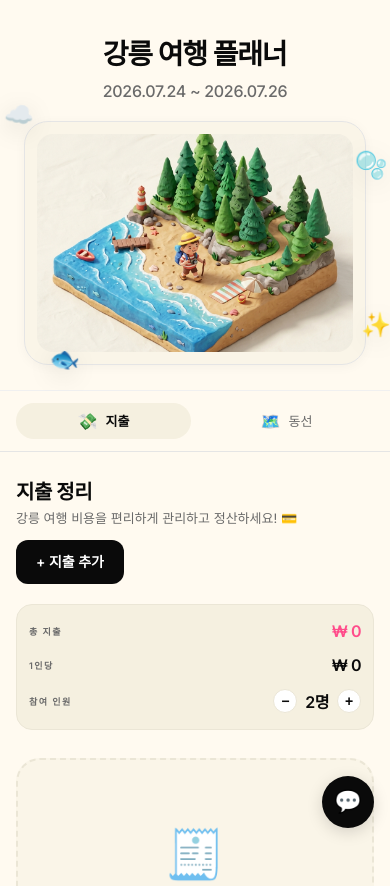
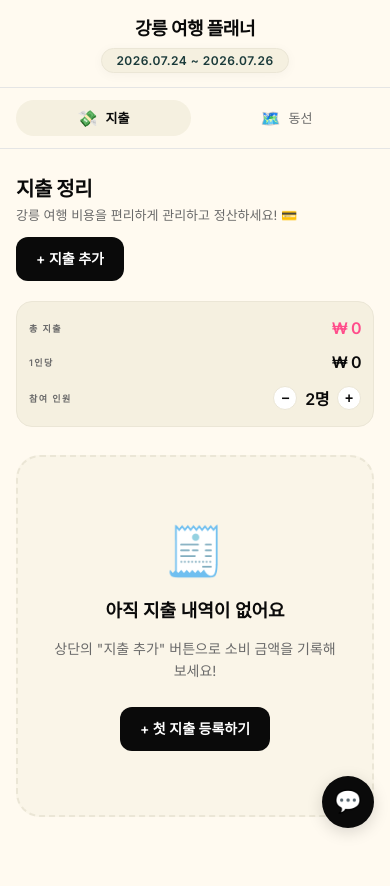
Before and after one commit to wnguds1111/gangneung_planner, a plain HTML site: page index.html in a window 390 px wide. Shown: the top 886 px of the page. Drawn offline with Linux system fonts and the light colour scheme; some packages are replaced by stand-ins of ours.

Commit message:
style: Clean up hero image and convert header into a compact mobile app header

```diff
--- a/app.js
+++ b/app.js
@@ -47,9 +47,6 @@ document.addEventListener("DOMContentLoaded", () => {
 
   // Auto-activate Map
   activateMap();
-
-  // Initialize interactive features
-  initHeroCardTilt();
 });
 
 // ─── Local Storage: Load / Save ───
@@ -727,44 +724,3 @@ function formatDate(dateStr) {
   const wk = ["일","월","화","수","목","금","토"][d.getDay()];
   return `${m}/${day} (${wk})`;
 }
-
-// ================================================================
-//  HERO CARD INTERACTIVE EFFECTS
-// ================================================================
-function initHeroCardTilt() {
-  const card = document.getElementById("heroCard");
-  if (!card) return;
-
-  card.addEventListener("mousemove", (e) => {
-    const rect = card.getBoundingClientRect();
-    const x = e.clientX - rect.left;
-    const y = e.clientY - rect.top;
-
-    const centerX = rect.width / 2;
-    const centerY = rect.height / 2;
-    const rotateX = ((centerY - y) / centerY) * 15;
-    const rotateY = ((x - centerX) / centerX) * 15;
-
-    card.style.transform = `perspective(1000px) rotateX(${rotateX}deg) rotateY(${rotateY}deg) scale(1.04)`;
-    card.style.boxShadow = `0 20px 40px rgba(10, 10, 10, 0.15)`;
-  });
-
-  card.style.transition = "transform 0.1s ease, box-shadow 0.2s ease";
-
-  card.addEventListener("mouseleave", () => {
-    card.style.transform = `perspective(1000px) rotateX(0deg) rotateY(0deg) scale(1)`;
-    card.style.boxShadow = `var(--shadow-subtle)`;
-  });
-
-  card.addEventListener("click", () => {
-    card.classList.add("card-clicked");
-    setTimeout(() => card.classList.remove("card-clicked"), 500);
-  });
-}
-
-function popDeco(el) {
-  el.classList.add("pop-anim");
-  setTimeout(() => {
-    el.classList.remove("pop-anim");
-  }, 600);
-}
--- a/index.html
+++ b/index.html
@@ -15,16 +15,6 @@
   <div class="hero-content">
     <h1 class="hero-title">강릉 여행 플래너</h1>
     <p class="hero-sub">2026.07.24 ~ 2026.07.26</p>
-  </div>
-  <div class="hero-image-wrap">
-    <div class="hero-illustration-card" id="heroCard">
-      <img src="gangneung_claymation_hero.png" alt="강릉 여행 클레이메이션" class="hero-img">
-    </div>
-    <!-- Interactive floating clay elements -->
-    <div class="clay-cloud clay-deco" onclick="popDeco(this)">☁️</div>
-    <div class="clay-star clay-deco" onclick="popDeco(this)">✨</div>
-    <div class="clay-wave clay-deco" onclick="popDeco(this)">🫧</div>
-    <div class="clay-fish clay-deco" onclick="popDeco(this)">🐟</div>
   </div>
 </div>
 
--- a/styles.css
+++ b/styles.css
@@ -73,42 +73,56 @@ a { text-decoration: none; color: inherit; }
 ::-webkit-scrollbar-thumb { background: var(--surface-strong); border-radius: var(--radius-pill); }
 
 /* ================================================================
-   HERO (Clay Brand Band)
+   HERO (Compact Mobile-First App Header)
    ================================================================ */
 .hero {
   background: var(--canvas);
-  padding: 64px 32px 48px;
+  padding: 24px 16px 18px;
   display: flex;
+  flex-direction: column;
   align-items: center;
-  justify-content: space-between;
-  max-width: 1000px;
+  justify-content: center;
+  text-align: center;
+  max-width: 800px;
   margin: 0 auto;
-  gap: 32px;
-  border-bottom: 1px solid var(--hairline-soft);
+  gap: 0;
+  border-bottom: 1px solid var(--hairline);
 }
 
 .hero-content {
-  flex: 1.2;
-  max-width: 550px;
-  text-align: left;
+  display: flex;
+  flex-direction: column;
+  align-items: center;
+  justify-content: center;
+  text-align: center;
+  width: 100%;
 }
 
 .hero-title {
   font-family: 'Inter', sans-serif;
-  font-size: clamp(32px, 5vw, 56px);
-  font-weight: 600;
+  font-size: 22px;
+  font-weight: 700;
   color: var(--ink);
-  letter-spacing: -2px;
-  line-height: 1.05;
-  margin-bottom: 12px;
+  letter-spacing: -0.5px;
+  line-height: 1.2;
+  margin-bottom: 8px;
+  display: inline-flex;
+  align-items: center;
+  gap: 6px;
 }
 
 .hero-sub {
   font-family: 'Inter', sans-serif;
-  font-size: clamp(16px, 2.5vw, 20px);
-  color: var(--muted);
-  font-weight: 500;
-  letter-spacing: -0.3px;
+  font-size: 12px;
+  color: var(--brand-teal);
+  font-weight: 600;
+  letter-spacing: 0.5px;
+  background: var(--surface-cream);
+  padding: 4px 14px;
+  border-radius: var(--radius-pill);
+  border: 1px solid var(--surface-strong);
+  display: inline-block;
+  box-shadow: var(--shadow-subtle);
 }
 
 .hero-image-wrap {
@@ -1277,15 +1291,9 @@ footer {
    ================================================================ */
 @media (max-width: 768px) {
   .hero {
-    flex-direction: column;
-    padding: 40px 24px 24px;
-    text-align: center;
-    gap: 20px;
+    padding: 18px 16px 14px;
   }
-  .hero-content { max-width: 100%; }
-  .hero-title { font-size: 32px; letter-spacing: -1.2px; }
-  .hero-image-wrap { max-width: 100%; }
-  .hero-illustration-card { aspect-ratio: 1.3; padding: 12px; }
+  .hero-title { font-size: 18px; }
 
   .tabs-bar { padding: 12px 16px; gap: 8px; }
   .tab-btn { padding: 8px 16px; font-size: 13px; flex: 1; justify-content: center; }
@@ -1326,8 +1334,6 @@ footer {
 }
 
 @media (max-width: 480px) {
-  .hero-title { font-size: 28px; }
-  .hero-illustration-card { aspect-ratio: 1.4; }
   .summary-banner {
     flex-direction: column;
     align-items: stretch;
```
